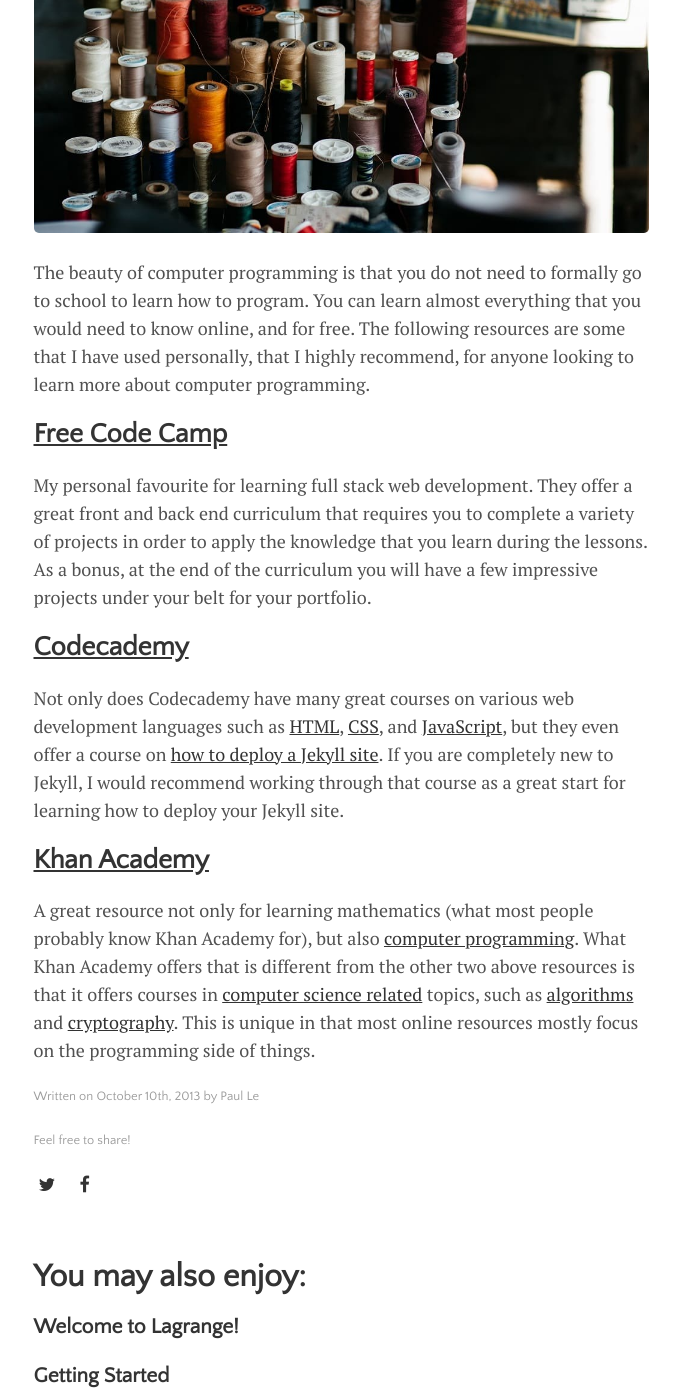
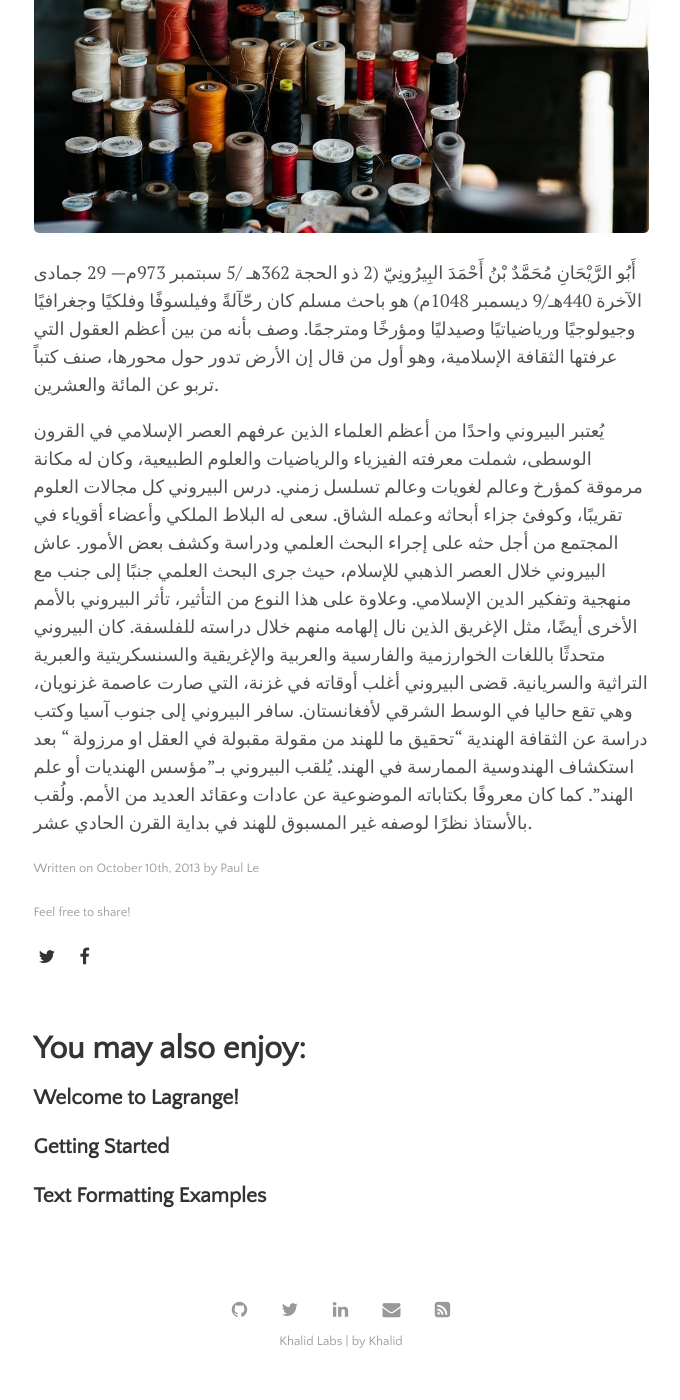
Before and after one commit to khalidlabs/khalidlabs.github.io, a Jekyll site: the page built from _posts/2013-10-10-learning-resources.md, in a window 1280 px wide and 1400 px high, scrolled down 347 px. Shown: the whole window, without its empty margins (299-979 px from the left). Built offline with Jekyll 4.4.1, drawn with Linux system fonts in a browser that asks for light colours.

Commit message:
Update 2013-10-10-learning-resources.md

```diff
--- a/_posts/2013-10-10-learning-resources.md
+++ b/_posts/2013-10-10-learning-resources.md
@@ -7,16 +7,6 @@ tags: [documentation,sample]
 image: spools.jpg
 ---
 
-The beauty of computer programming is that you do not need to formally go to school to learn how to program. You can learn almost everything that you would need to know online, and for free. The following resources are some that I have used personally, that I highly recommend, for anyone looking to learn more about computer programming.
+أَبُو الرَّيْحَانِ مُحَمَّدٌ بْنُ أَحْمَدَ البِيرُونِيّ (2 ذو الحجة 362هـ /5 سبتمبر 973م— 29 جمادى الآخرة 440هـ/9 ديسمبر 1048م) هو باحث مسلم  كان رحّآلةً وفيلسوفًا وفلكيًا وجغرافيًا وجيولوجيًا ورياضياتيًا وصيدليًا ومؤرخًا ومترجمًا. وصف بأنه من بين أعظم العقول التي عرفتها الثقافة الإسلامية، وهو أول من قال إن الأرض تدور حول محورها، صنف كتباً تربو عن المائة والعشرين.
 
-## [Free Code Camp](https://www.freecodecamp.org/)
-
-My personal favourite for learning full stack web development. They offer a great front and back end curriculum that requires you to complete a variety of projects in order to apply the knowledge that you learn during the lessons. As a bonus, at the end of the curriculum you will have a few impressive projects under your belt for your portfolio.
-
-## [Codecademy](https://www.codecademy.com/)
-
-Not only does Codecademy have many great courses on various web development languages such as [HTML](https://www.codecademy.com/learn/learn-html), [CSS](https://www.codecademy.com/learn/learn-css), and [JavaScript](https://www.codecademy.com/learn/introduction-to-javascript), but they even offer a course on [how to deploy a Jekyll site](https://www.codecademy.com/learn/deploy-a-website). If you are completely new to Jekyll, I would recommend working through that course as a great start for learning how to deploy your Jekyll site.
-
-## [Khan Academy](https://www.khanacademy.org/)
-
-A great resource not only for learning mathematics (what most people probably know Khan Academy for), but also [computer programming](https://www.khanacademy.org/computing/computer-programming). What Khan Academy offers that is different from the other two above resources is that it offers courses in [computer science related](https://www.khanacademy.org/computing/computer-science) topics, such as [algorithms](https://www.khanacademy.org/computing/computer-science/algorithms) and [cryptography](https://www.khanacademy.org/computing/computer-science/cryptography). This is unique in that most online resources mostly focus on the programming side of things.
+يُعتبر البيروني واحدًا من أعظم العلماء الذين عرفهم العصر الإسلامي في القرون الوسطى، شملت معرفته الفيزياء والرياضيات والعلوم الطبيعية، وكان له مكانة مرموقة كمؤرخ وعالم لغويات وعالم تسلسل زمني. درس البيروني كل مجالات العلوم تقريبًا، وكوفئ جزاء أبحاثه وعمله الشاق. سعى له البلاط الملكي وأعضاء أقوياء في المجتمع من أجل حثه على إجراء البحث العلمي ودراسة وكشف بعض الأمور. عاش البيروني خلال العصر الذهبي للإسلام، حيث جرى البحث العلمي جنبًا إلى جنب مع منهجية وتفكير الدين الإسلامي. وعلاوة على هذا النوع من التأثير، تأثر البيروني بالأمم الأخرى أيضًا، مثل الإغريق الذين نال إلهامه منهم خلال دراسته للفلسفة. كان البيروني متحدثًا باللغات الخوارزمية والفارسية والعربية والإغريقية والسنسكريتية والعبرية التراثية والسريانية. قضى البيروني أغلب أوقاته في غزنة، التي صارت عاصمة غزنویان، وهي تقع حاليا في الوسط الشرقي لأفغانستان. سافر البيروني إلى جنوب آسيا وكتب دراسة عن الثقافة الهندية "تحقيق ما للهند من مقولة مقبولة في العقل او مرزولة " بعد استكشاف الهندوسية الممارسة في الهند. يُلقب البيروني بـ"مؤسس الهنديات أو علم الهند". كما كان معروفًا بكتاباته الموضوعية عن عادات وعقائد العديد من الأمم. ولُقب بالأستاذ نظرًا لوصفه غير المسبوق للهند في بداية القرن الحادي عشر.
```
